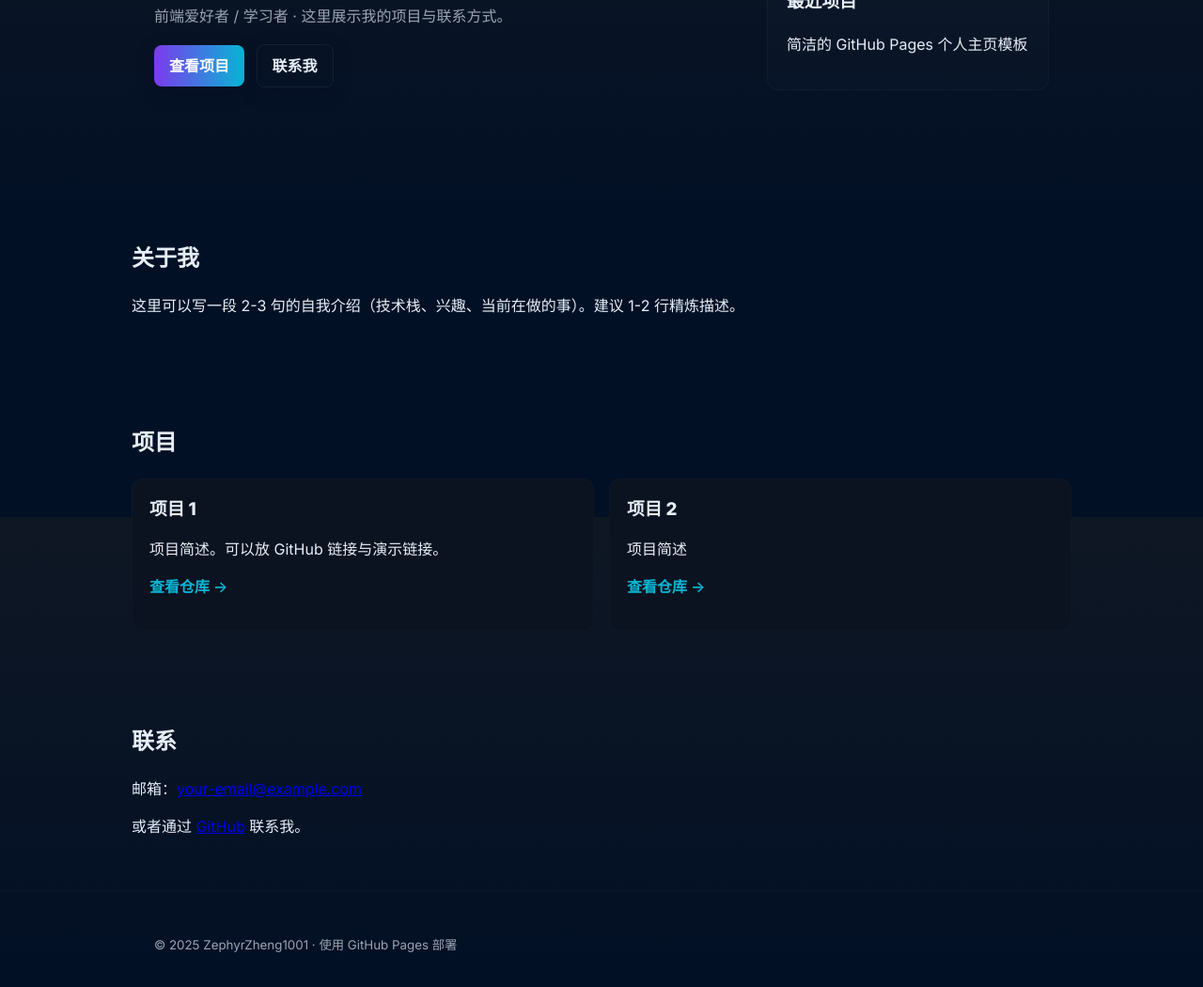
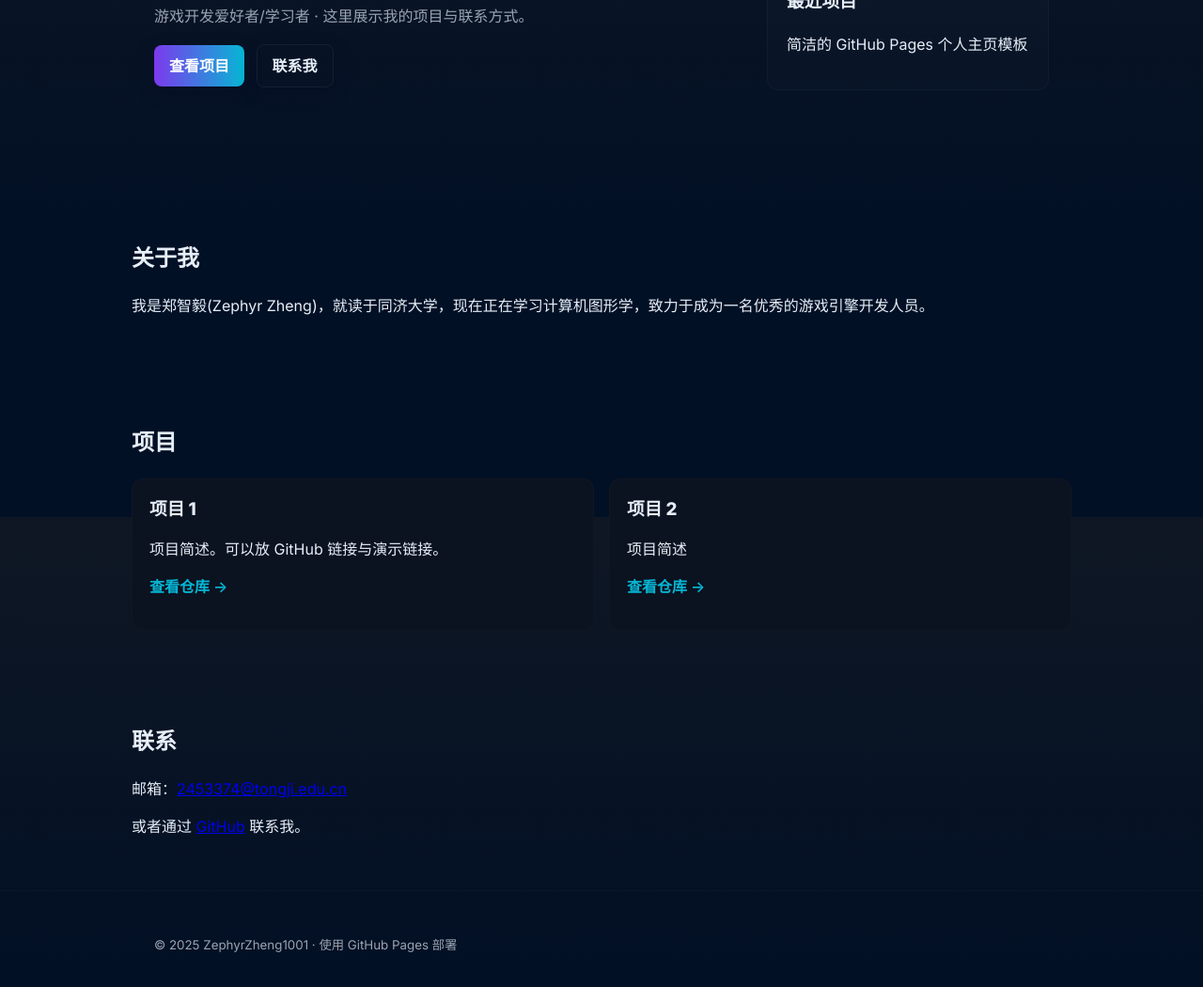
Before and after one commit to ZephyrZheng1001/ZephyrZheng1001.github.io, a plain HTML site: page index.html in a window 1280 px wide. Shown: the part 250-1300 px from the top of the page at 94% size. Drawn offline with Linux system fonts and the light colour scheme.

Commit message:
info updated

```diff
--- a/index.html
+++ b/index.html
@@ -36,7 +36,7 @@
       <div class="container hero-inner">
         <div class="hero-text">
           <h1>你好，我是 Zephyr</h1>
-          <p class="lead">前端爱好者 / 学习者 · 这里展示我的项目与联系方式。</p>
+          <p class="lead">游戏开发爱好者/学习者 · 这里展示我的项目与联系方式。</p>
           <p>
             <a class="btn" href="#projects">查看项目</a>
             <a class="btn ghost" href="#contact">联系我</a>
@@ -54,7 +54,7 @@
 
     <section id="about" class="container section">
       <h2>关于我</h2>
-      <p>这里可以写一段 2-3 句的自我介绍（技术栈、兴趣、当前在做的事）。建议 1-2 行精炼描述。</p>
+      <p>我是郑智毅(Zephyr Zheng)，就读于同济大学，现在正在学习计算机图形学，致力于成为一名优秀的游戏引擎开发人员。</p>
     </section>
 
     <section id="projects" class="container section">
@@ -75,7 +75,7 @@
 
     <section id="contact" class="container section">
       <h2>联系</h2>
-      <p>邮箱：<a href="mailto:your-email@example.com">your-email@example.com</a></p>
+      <p>邮箱：<a href="mailto:2453374@tongji.edu.cn">2453374@tongji.edu.cn</a></p>
       <p>或者通过 <a href="https://github.com/ZephyrZheng1001" target="_blank" rel="noopener">GitHub</a> 联系我。</p>
     </section>
   </main>
```
